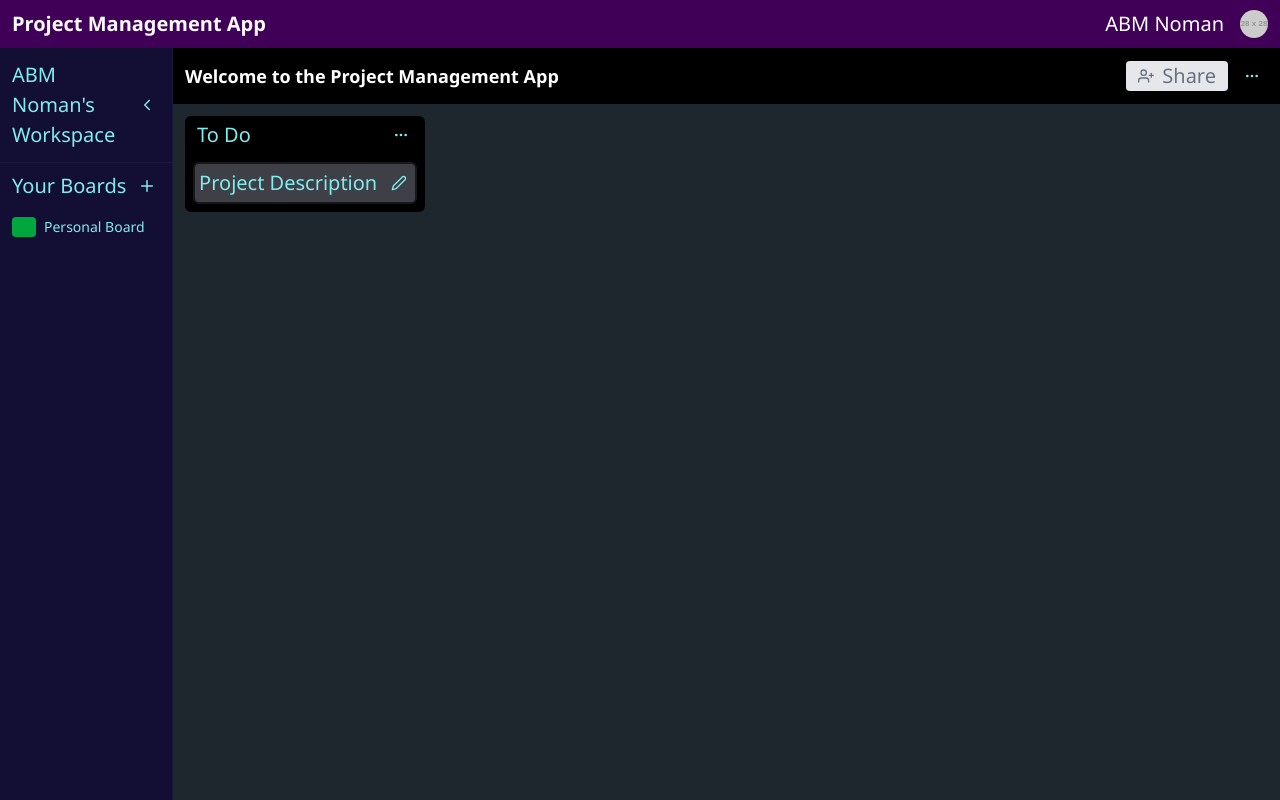
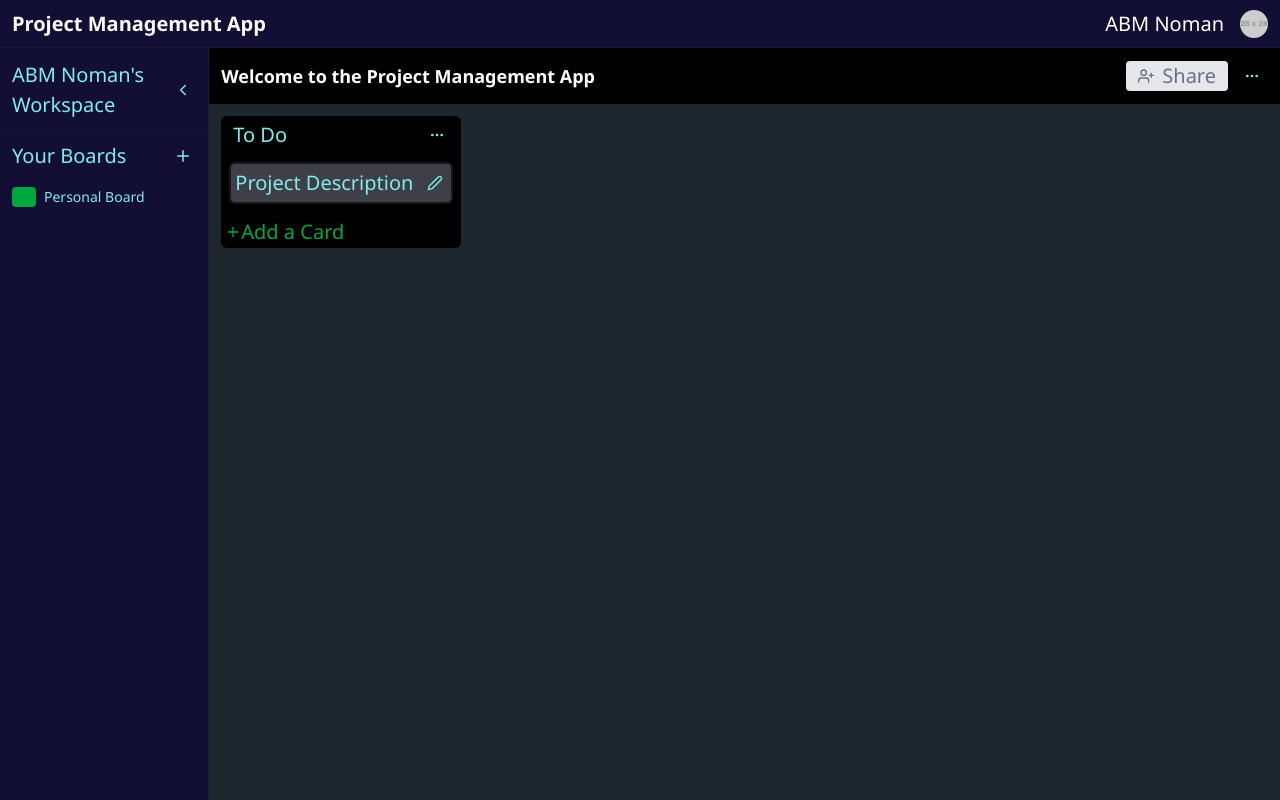
Before and after one commit to abm-noman/Project-Management, a React (Vite) app: page / in a window 1280 px wide. Built offline with nearby package versions, Linux system fonts and the light colour scheme.

Commit message:
Working on Add Card

```diff
--- /dev/null
+++ b/src/components/CardAdd.jsx
@@ -0,0 +1,40 @@
+import { useState } from "react";
+import { Plus, X } from "react-feather";
+const CardAdd = () => {
+  const [card, setCard] = useState("");
+  const [show, setShow] = useState(false);
+
+  return (
+    <div>
+      <div className="flex flex-col">
+        {show && (
+          <div className="">
+            <textarea
+              className="p-1 w-full rounded-md border-2 bg-zinc-700 border-zinc-900 "
+              cols="24"
+              rows="2"
+              placeholder="Enter Card Title..."
+            ></textarea>
+            <div className="flex p-1">
+              <button className="bg-green-600 text-white px-2 py-0 rounded mr-2 hover:bg-green-700">
+                {" "}
+                Add Card{" "}
+              </button>
+              <button onClick={() => setShow(!show)} className="hover:bg-red-600 p-1 rounded-lg">
+                <X size={16}> </X>
+              </button>
+            </div>
+          </div>
+        )}
+        {!show && (
+          <button onClick={() => setShow(!show)} className="flex w-full p-1 justify-start items-center rounded mt-1  hover:bg-gray-800 h-8 text-green-600">
+            <Plus size={16} />
+            Add a Card
+          </button>
+        )}
+      </div>
+    </div>
+  );
+};
+
+export default CardAdd;
--- a/src/components/Header.jsx
+++ b/src/components/Header.jsx
@@ -1,6 +1,6 @@
 const Header = () => {
   return (
-    <div className="bg-[#410058] w-full h-12 px-3 py-1 border-b box-border border-b-[#1a193d] flex justify-between items-center">
+    <div className="bg-[#130e33] w-full h-12 px-3 py-1 border-b box-border border-b-[#1a193d] flex justify-between items-center">
 
       <div className="left justify-center items-center flex">
         <h3 className="text-slate-50 font-bold">Project Management App</h3>
--- a/src/components/Main.jsx
+++ b/src/components/Main.jsx
@@ -1,4 +1,5 @@
 import { Edit2, MoreHorizontal, UserPlus } from "react-feather";
+import CardAdd from "./CardAdd.jsx";
 
 const Main = () => {
   return (
@@ -36,7 +37,7 @@ const Main = () => {
                   </button>
                 </span>
               </div>
-
+            <CardAdd> </CardAdd>
 
 
 
--- a/src/components/Sidebar.jsx
+++ b/src/components/Sidebar.jsx
@@ -7,7 +7,7 @@ const Sidebar = () => {
   return (
     <div
       className={`bg-[#130e33] h-[calc(100vh-3rem)] border-r border-r-[#1a193d] transition-all duration-500 ${
-        collapsed ? "w-[50px]" : "w-[200px]"
+        collapsed ? "w-[50px]" : "w-[250px]"
       }`}
     >
       {collapsed && (
```
